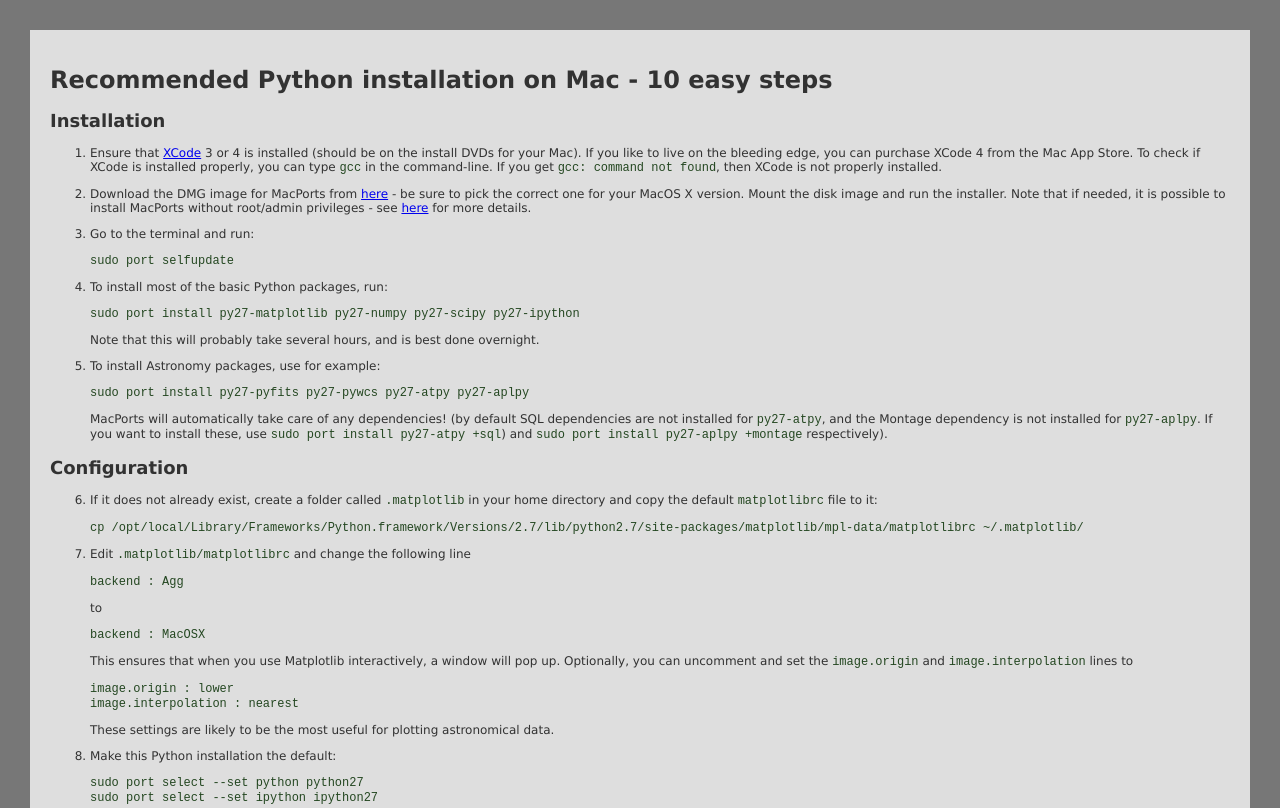
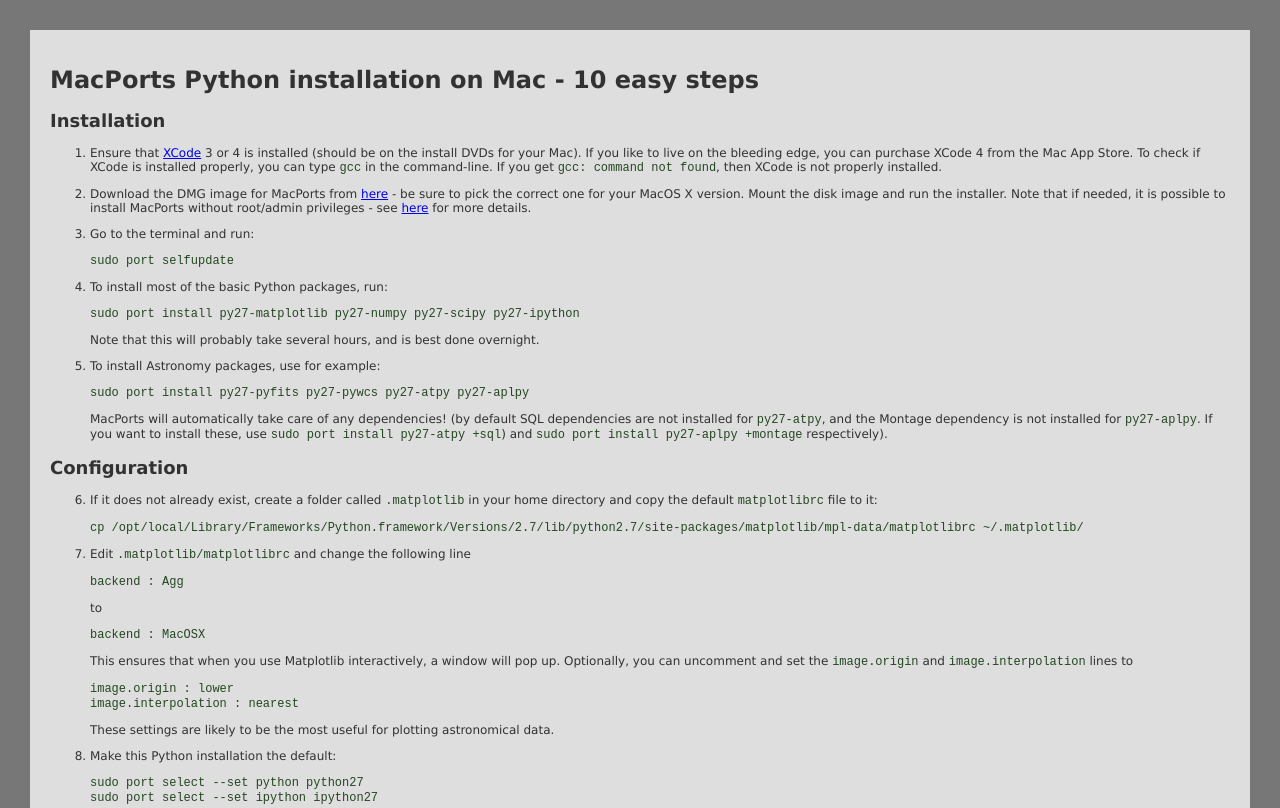
Before and after one commit to astrofrog/macports-python, a plain HTML site: page index.html in a window 1280 px wide. Shown: the top 808 px of the page. Drawn offline with Linux system fonts and the light colour scheme.

Commit message:
Changed title

```diff
--- a/index.html
+++ b/index.html
@@ -6,7 +6,7 @@
   </head>
   <body>
     <h1>
-      Recommended Python installation on Mac - 10 easy steps
+      MacPorts Python installation on Mac - 10 easy steps
     </h1>
     <h2>
       Installation
```
